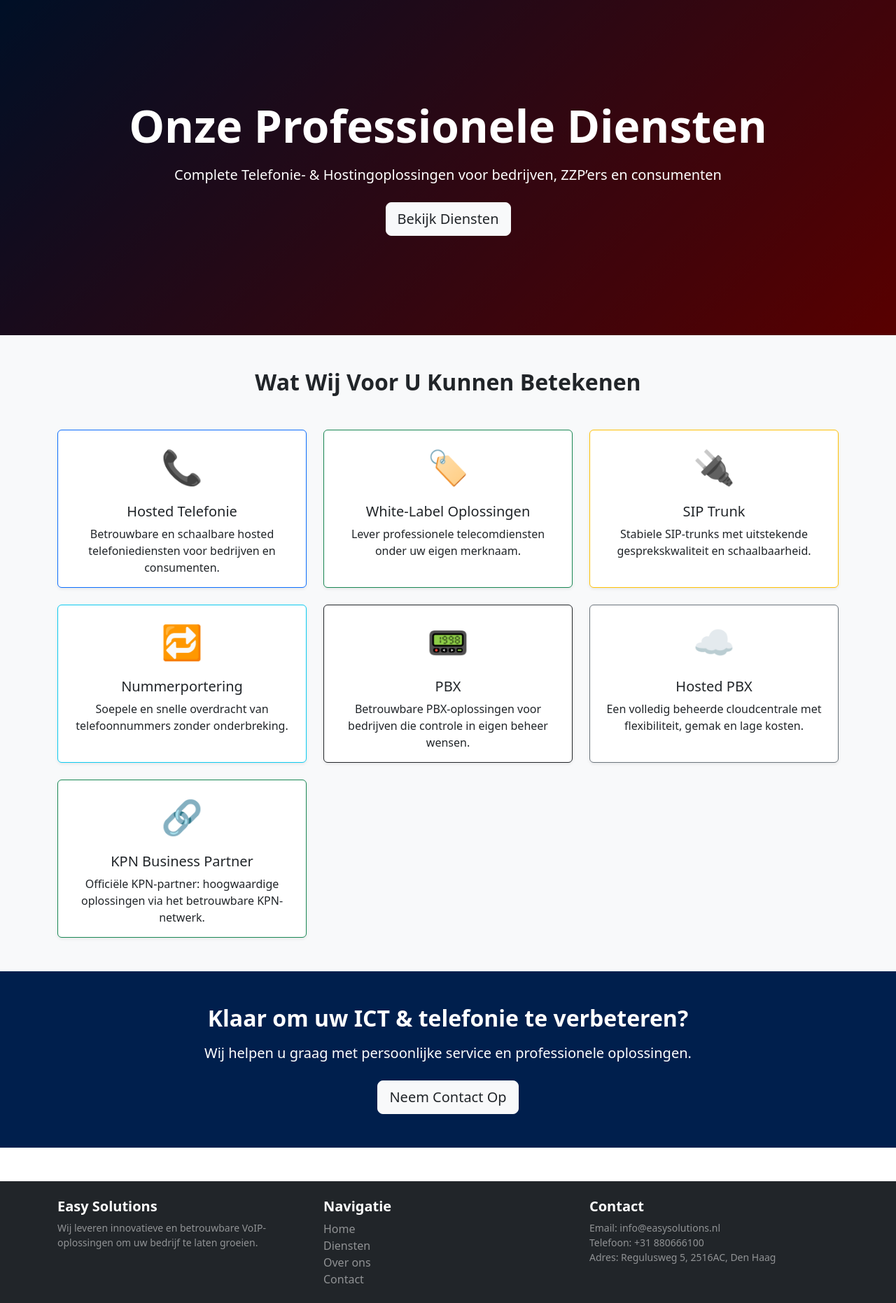
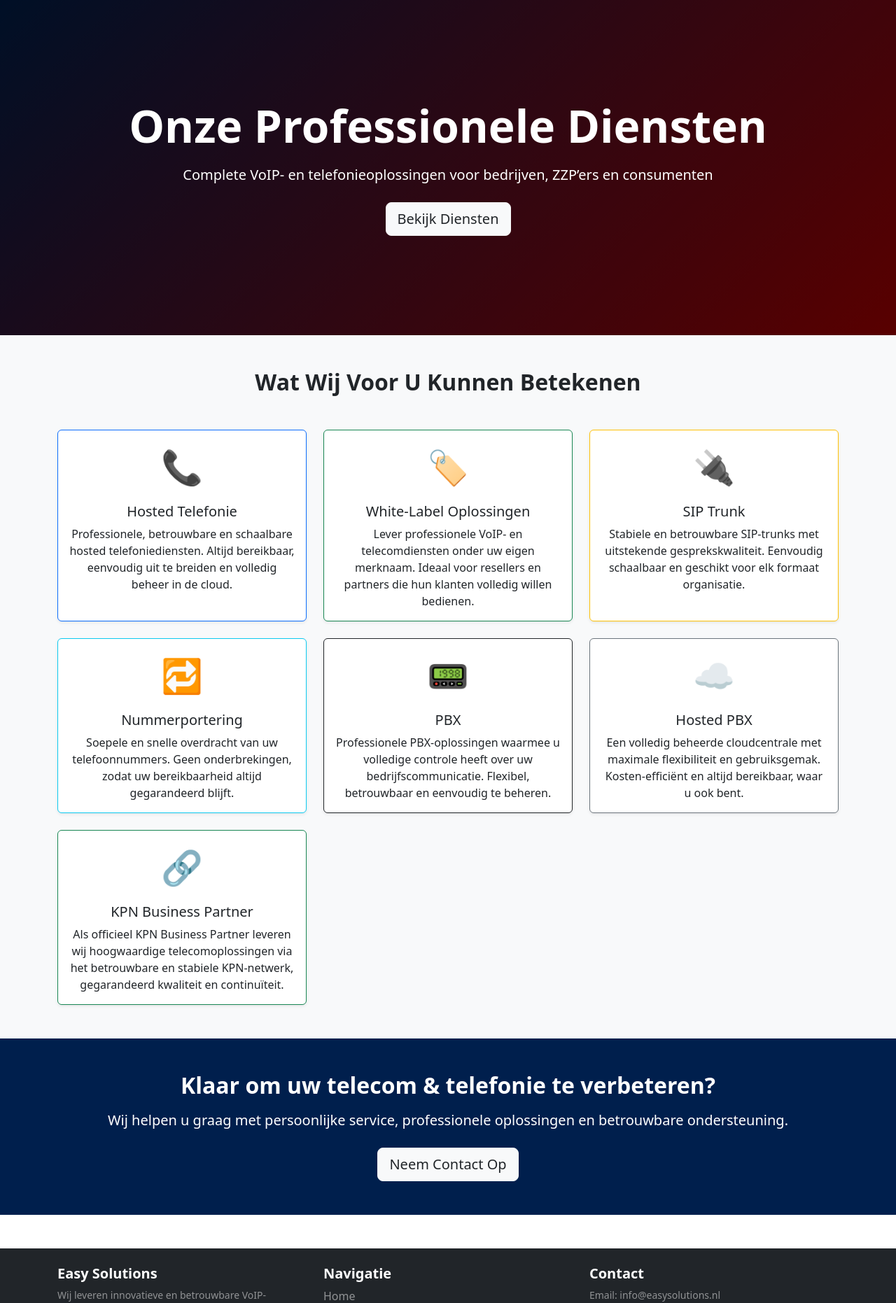
Before and after one commit to O-Turan/Easy-Solutions2, a Symfony app: template templates/diensten/index.html.twig in a window 1280 px wide. Shown: the part 94-1956 px from the top of the page at 70% size. Run offline with Twig, Linux system fonts and the light colour scheme; the template is opened without the code that fills it, so the values that code supplies are empty; some libraries are stand-ins or nearby versions.

Commit message:
Update index.html.twig

```diff
--- a/templates/diensten/index.html.twig
+++ b/templates/diensten/index.html.twig
@@ -9,7 +9,7 @@
         <div style="position: absolute; inset: 0; background: rgba(0,0,0,0.5);"></div>
         <div class="container position-relative text-center">
             <h1 class="display-3 fw-bold mb-3">Onze Professionele Diensten</h1>
-            <p class="lead mb-4">Complete Telefonie- & Hostingoplossingen voor bedrijven, ZZP’ers en consumenten</p>
+            <p class="lead mb-4">Complete VoIP- en telefonieoplossingen voor bedrijven, ZZP’ers en consumenten</p>
             <a href="#diensten" class="btn btn-light btn-lg text-dark">Bekijk Diensten</a>
         </div>
     </section>
@@ -20,13 +20,17 @@
             <h2 class="fw-bold text-center mb-5">Wat Wij Voor U Kunnen Betekenen</h2>
 
             <div class="row g-4">
+
                 <!-- Hosted Telefonie -->
                 <div class="col-md-4">
                     <div class="card h-100 shadow-sm border-primary">
                         <div class="card-body text-center">
                             <div style="font-size:3rem;">📞</div>
                             <h5 class="card-title mt-3">Hosted Telefonie</h5>
-                            <p class="card-text">Betrouwbare en schaalbare hosted telefoniediensten voor bedrijven en consumenten.</p>
+                            <p class="card-text">
+                                Professionele, betrouwbare en schaalbare hosted telefoniediensten.
+                                Altijd bereikbaar, eenvoudig uit te breiden en volledig beheer in de cloud.
+                            </p>
                         </div>
                     </div>
                 </div>
@@ -37,7 +41,10 @@
                         <div class="card-body text-center">
                             <div style="font-size:3rem;">🏷️</div>
                             <h5 class="card-title mt-3">White‑Label Oplossingen</h5>
-                            <p class="card-text">Lever professionele telecomdiensten onder uw eigen merknaam.</p>
+                            <p class="card-text">
+                                Lever professionele VoIP- en telecomdiensten onder uw eigen merknaam.
+                                Ideaal voor resellers en partners die hun klanten volledig willen bedienen.
+                            </p>
                         </div>
                     </div>
                 </div>
@@ -48,7 +55,10 @@
                         <div class="card-body text-center">
                             <div style="font-size:3rem;">🔌</div>
                             <h5 class="card-title mt-3">SIP Trunk</h5>
-                            <p class="card-text">Stabiele SIP-trunks met uitstekende gesprekskwaliteit en schaalbaarheid.</p>
+                            <p class="card-text">
+                                Stabiele en betrouwbare SIP-trunks met uitstekende gesprekskwaliteit.
+                                Eenvoudig schaalbaar en geschikt voor elk formaat organisatie.
+                            </p>
                         </div>
                     </div>
                 </div>
@@ -59,7 +69,10 @@
                         <div class="card-body text-center">
                             <div style="font-size:3rem;">🔁</div>
                             <h5 class="card-title mt-3">Nummerportering</h5>
-                            <p class="card-text">Soepele en snelle overdracht van telefoonnummers zonder onderbreking.</p>
+                            <p class="card-text">
+                                Soepele en snelle overdracht van uw telefoonnummers.
+                                Geen onderbrekingen, zodat uw bereikbaarheid altijd gegarandeerd blijft.
+                            </p>
                         </div>
                     </div>
                 </div>
@@ -70,7 +83,10 @@
                         <div class="card-body text-center">
                             <div style="font-size:3rem;">📟</div>
                             <h5 class="card-title mt-3">PBX</h5>
-                            <p class="card-text">Betrouwbare PBX-oplossingen voor bedrijven die controle in eigen beheer wensen.</p>
+                            <p class="card-text">
+                                Professionele PBX-oplossingen waarmee u volledige controle heeft over uw bedrijfscommunicatie.
+                                Flexibel, betrouwbaar en eenvoudig te beheren.
+                            </p>
                         </div>
                     </div>
                 </div>
@@ -81,7 +97,10 @@
                         <div class="card-body text-center">
                             <div style="font-size:3rem;">☁️</div>
                             <h5 class="card-title mt-3">Hosted PBX</h5>
-                            <p class="card-text">Een volledig beheerde cloudcentrale met flexibiliteit, gemak en lage kosten.</p>
+                            <p class="card-text">
+                                Een volledig beheerde cloudcentrale met maximale flexibiliteit en gebruiksgemak.
+                                Kosten-efficiënt en altijd bereikbaar, waar u ook bent.
+                            </p>
                         </div>
                     </div>
                 </div>
@@ -92,10 +111,14 @@
                         <div class="card-body text-center">
                             <div style="font-size:3rem;">🔗</div>
                             <h5 class="card-title mt-3">KPN Business Partner</h5>
-                            <p class="card-text">Officiële KPN-partner: hoogwaardige oplossingen via het betrouwbare KPN-netwerk.</p>
+                            <p class="card-text">
+                                Als officieel KPN Business Partner leveren wij hoogwaardige telecomoplossingen
+                                via het betrouwbare en stabiele KPN-netwerk, gegarandeerd kwaliteit en continuïteit.
+                            </p>
                         </div>
                     </div>
                 </div>
+
             </div>
         </div>
     </section>
@@ -103,8 +126,8 @@
     <!-- CTA -->
     <section class="py-5 text-center text-white" style="background: #001f4d;">
         <div class="container">
-            <h2 class="fw-bold mb-3">Klaar om uw ICT & telefonie te verbeteren?</h2>
-            <p class="lead mb-4">Wij helpen u graag met persoonlijke service en professionele oplossingen.</p>
+            <h2 class="fw-bold mb-3">Klaar om uw telecom & telefonie te verbeteren?</h2>
+            <p class="lead mb-4">Wij helpen u graag met persoonlijke service, professionele oplossingen en betrouwbare ondersteuning.</p>
             <a href="/contact" class="btn btn-light btn-lg text-dark">Neem Contact Op</a>
         </div>
     </section>
```
